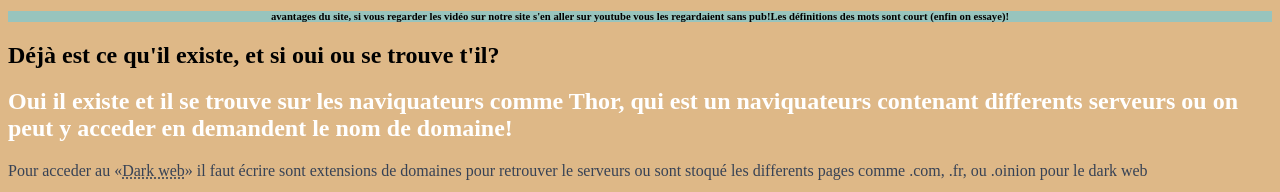
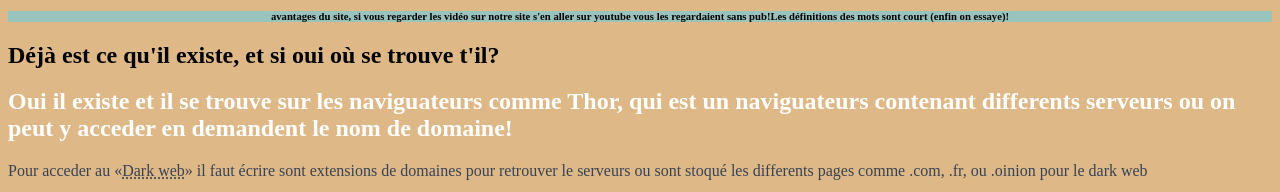
Before and after one commit to MrThanksfactory/Dark-Web, a plain HTML site: page accueildarkwebcss.html in a window 1280 px wide. Shown: the top 192 px of the page. Drawn offline with Linux system fonts and the light colour scheme.

Commit message:
Restore original content in accueildarkwebcss.html

```diff
--- a/accueildarkwebcss.html
+++ b/accueildarkwebcss.html
@@ -13,9 +13,9 @@
 	</header>
 	<section>
 		<div>
-			<h1>D&eacute;j&agrave; est ce qu'il existe, et si oui ou se trouve t'il?</h1>
+			<h1>D&eacute;j&agrave; est ce qu'il existe, et si oui où se trouve t'il?</h1>
 
-			<h2>Oui il existe et il se trouve sur les naviquateurs comme Thor, qui est un naviquateurs contenant differents serveurs ou on peut y acceder en demandent le nom de domaine!</h2>
+			<h2>Oui il existe et il se trouve sur les naviguateurs comme Thor, qui est un naviguateurs contenant differents serveurs ou on peut y acceder en demandent le nom de domaine!</h2>
 			<p class="noir">Pour acceder au <q><abbr title="ensemble cach&eacute; de sites Internet accessibles uniquement par un navigateur sp&eacute;cialement con&ccedil;u &agrave; cet effet">Dark web</abbr></q> il faut &eacute;crire sont extensions de domaines pour retrouver le serveurs ou sont stoqu&eacute; les differents pages comme .com, .fr, ou .oinion pour le dark web</p>
 		</div>
 		<div>
@@ -104,4 +104,5 @@
 				<!-- /fin du pied de la page -->
 		</footer>
 	</body>
+
 </html>
```
